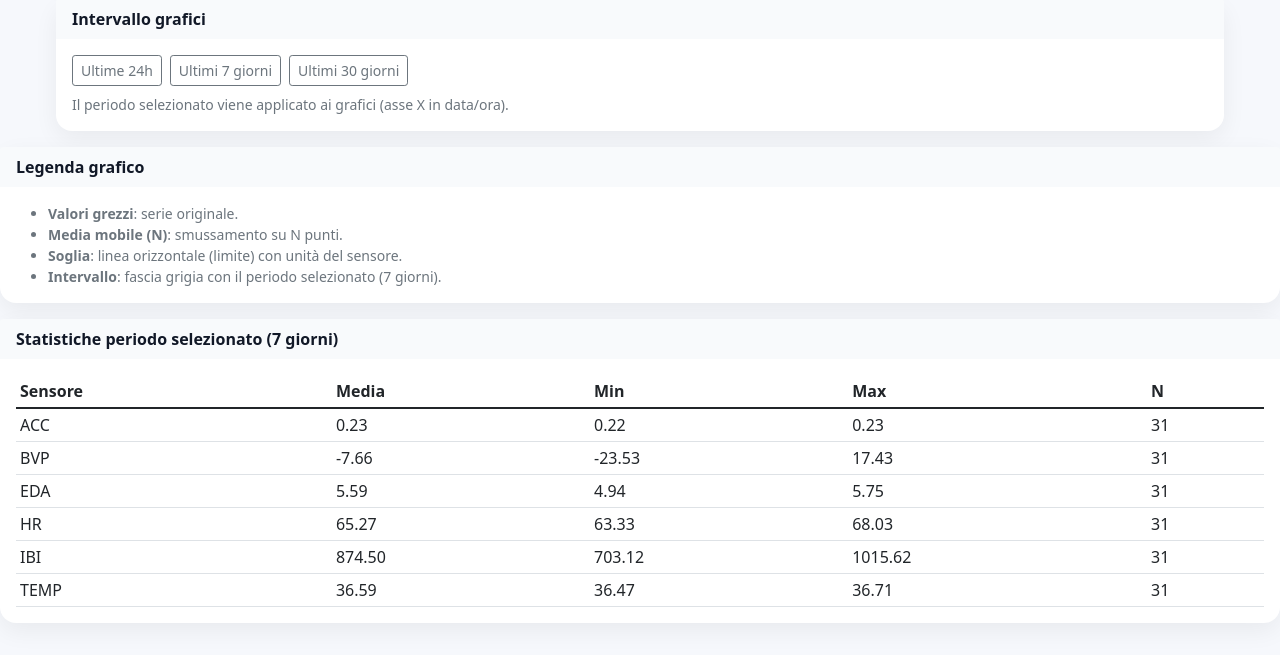
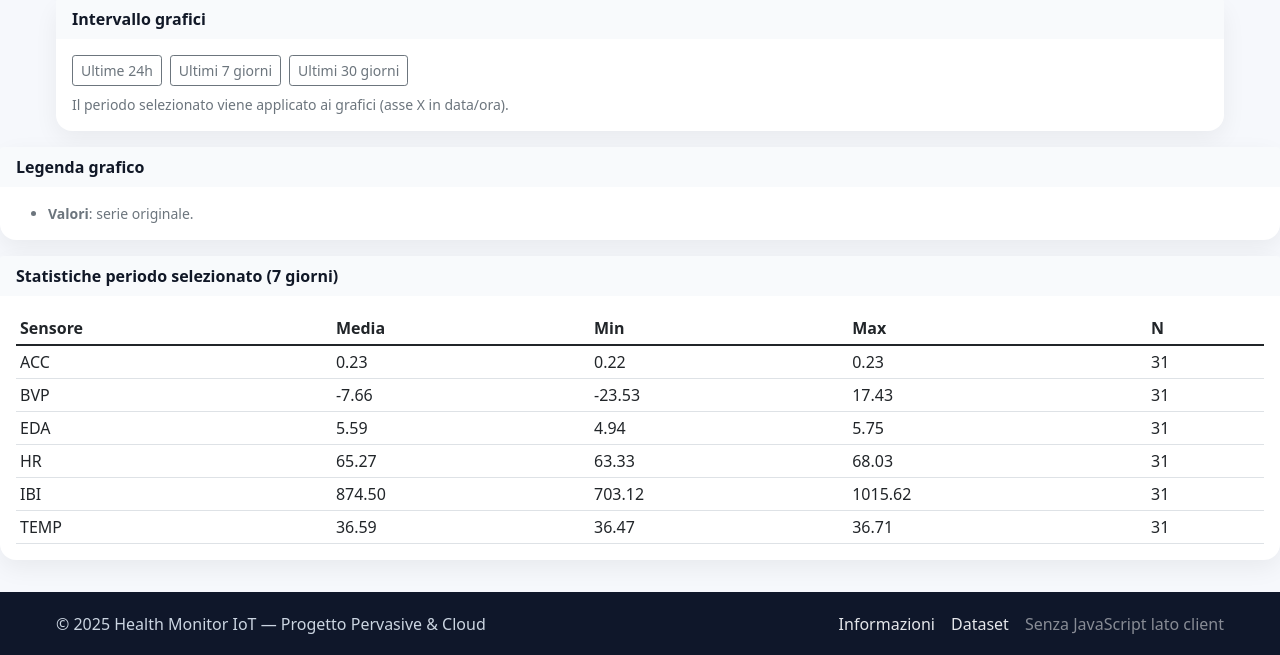
Before and after one commit to Mattia2001-eng/progetto_mamei, a Flask app: page /dashboard in a window 1280 px wide. Shown: the part 3793-4448 px from the top of the page. Run offline with Flask 3, Linux system fonts and the light colour scheme; a user stored in the database is signed in; data comes from the database, SQL or seed files in the repository.

Commit message:
Update dashboard.html

```diff
--- a/app/templates/dashboard.html
+++ b/app/templates/dashboard.html
@@ -81,10 +81,7 @@
   <div class="card-header"><strong>Legenda grafico</strong></div>
   <div class="card-body small text-muted">
     <ul class="mb-0">
-      <li><strong>Valori grezzi</strong>: serie originale.</li>
-      <li><strong>Media mobile (N)</strong>: smussamento su N punti.</li>
-      <li><strong>Soglia</strong>: linea orizzontale (limite) con unità del sensore.</li>
-      <li><strong>Intervallo</strong>: fascia grigia con il periodo selezionato ({{ days }} giorni).</li>
+      <li><strong>Valori</strong>: serie originale.</li>
     </ul>
   </div>
 </div>
```
